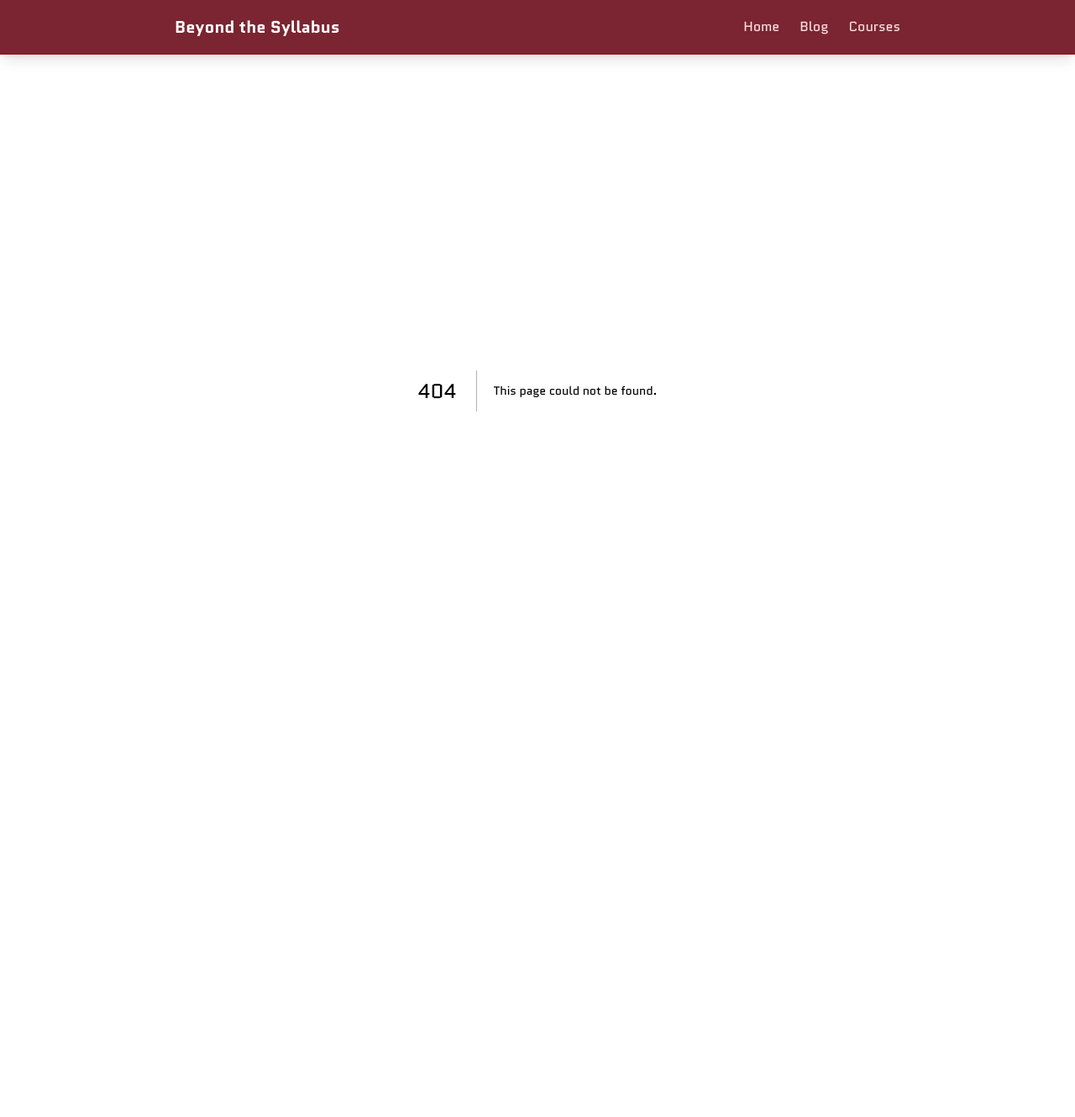
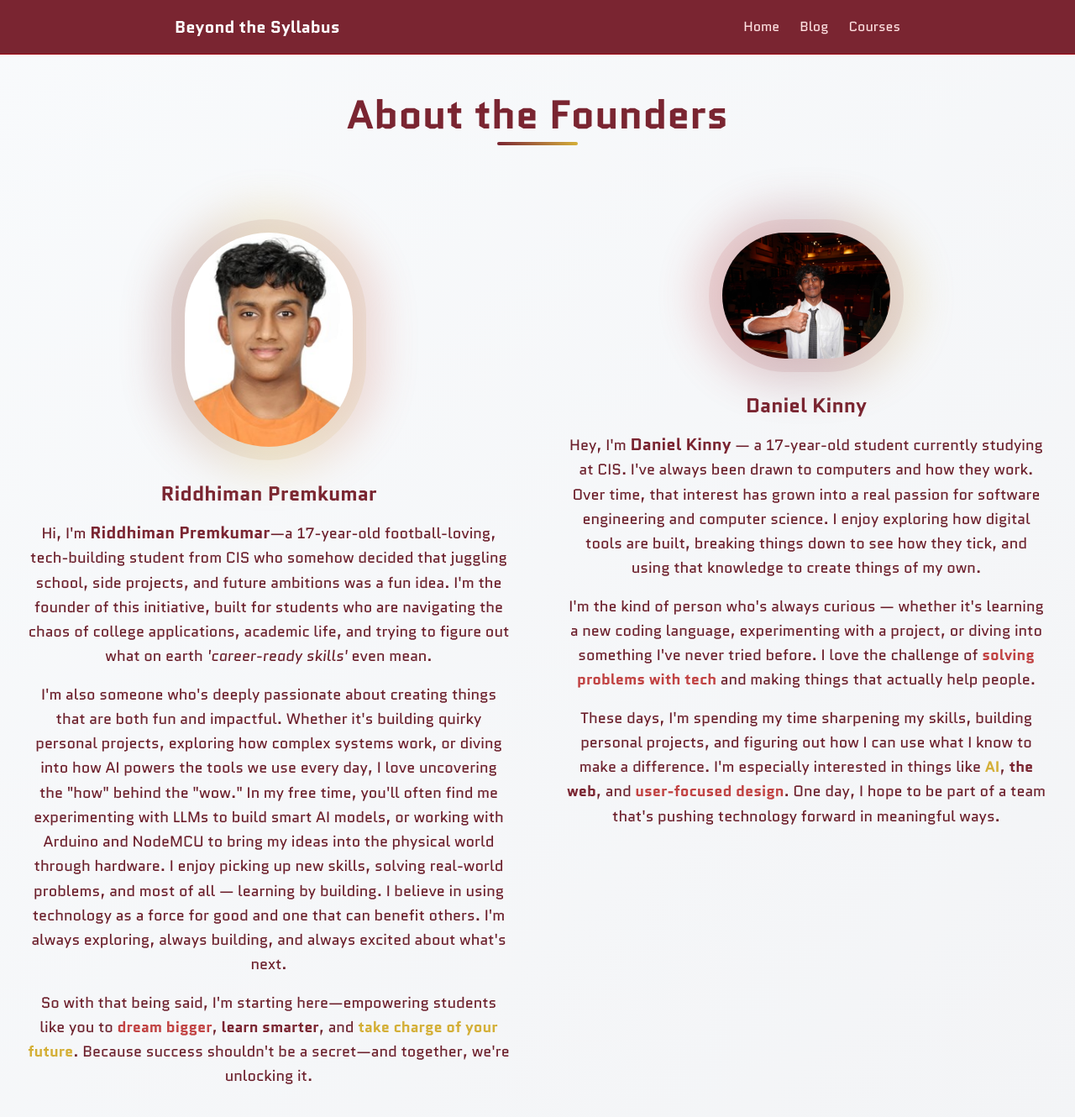
Before and after one commit to danielKinny/cs-blog, a Next.js app: page /about in a window 1280 px wide. Before the commit this address had no page. Shown: the top 1330 px of the page at 84% size. Before the commit the page ends 865 px from the top, so only its background shows below. Built offline with nearby package versions, Linux system fonts and the light colour scheme.

Commit message:
moved about page

```diff
--- /dev/null
+++ b/app/about/page.tsx
@@ -0,0 +1,139 @@
+import React from "react";
+import Image from "next/image";
+
+export function Page() {
+  return (
+    <div className="min-h-screen bg-gradient-to-br from-slate-50 to-gray-100 py-12 px-4 sm:px-6 lg:px-8">
+      <div className="max-w-7xl mx-auto">
+        <div className="flex flex-col items-center gap-16">
+          <div className="relative mb-6">
+            <h2 className="text-4xl md:text-5xl font-bold text-[#7a2531] mb-2 text-center">
+              About the Founders
+            </h2>
+            <div className="w-24 h-1 bg-gradient-to-r from-[#7a2531] to-[#d4af37] rounded-full mx-auto"></div>
+          </div>
+
+          <div className="grid lg:grid-cols-2 gap-16 w-full">
+            <div className="flex flex-col items-center text-center space-y-6">
+              <div className="flex-shrink-0 relative">
+                <div className="absolute -inset-4 bg-gradient-to-r from-[#7a2531] via-[#d4af37] to-[#c14242] rounded-full opacity-20 blur-xl"></div>
+                <div className="relative bg-gradient-to-br from-[#7a2531]/10 to-[#d4af37]/10 rounded-full p-4">
+                  <Image
+                    src="/riddhi.jpeg"
+                    alt="Riddhiman Premkumar"
+                    width={200}
+                    height={200}
+                    className="rounded-full object-cover"
+                  />
+                </div>
+              </div>
+
+              <div className="text-[#6b1e2a] space-y-4 text-lg leading-relaxed max-w-2xl">
+                <h3 className="text-2xl font-bold text-[#7a2531]">
+                  Riddhiman Premkumar
+                </h3>
+                <p>
+                  Hi, I&apos;m{" "}
+                  <span className="text-[#7a2531] font-bold text-xl">
+                    Riddhiman Premkumar
+                  </span>
+                  —a 17-year-old football-loving, tech-building student from CIS who
+                  somehow decided that juggling school, side projects, and future
+                  ambitions was a fun idea. I&apos;m the founder of this initiative,
+                  built for students who are navigating the chaos of college
+                  applications, academic life, and trying to figure out what on
+                  earth <em>&apos;career-ready skills&apos;</em> even mean.
+                </p>
+                <p>
+                  I&apos;m also someone who&apos;s deeply passionate about creating
+                  things that are both fun and impactful. Whether it&apos;s building
+                  quirky personal projects, exploring how complex systems work, or
+                  diving into how AI powers the tools we use every day, I love
+                  uncovering the "how" behind the "wow." In my free time,
+                  you&apos;ll often find me experimenting with LLMs to build smart
+                  AI models, or working with Arduino and NodeMCU to bring my ideas
+                  into the physical world through hardware. I enjoy picking up new
+                  skills, solving real-world problems, and most of all — learning by
+                  building. I believe in using technology as a force for good and
+                  one that can benefit others. I&apos;m always exploring, always
+                  building, and always excited about what&apos;s next.
+                </p>
+                <p>
+                  So with that being said, I&apos;m starting here—empowering
+                  students like you to{" "}
+                  <span className="text-[#c14242] font-semibold">dream bigger</span>
+                  ,{" "}
+                  <span className="text-[#7a2531] font-semibold">
+                    learn smarter
+                  </span>
+                  , and{" "}
+                  <span className="text-[#d4af37] font-semibold">
+                    take charge of your future
+                  </span>
+                  . Because success shouldn&apos;t be a secret—and together,
+                  we&apos;re unlocking it.
+                </p>
+              </div>
+            </div>
+
+            <div className="flex flex-col items-center text-center space-y-6">
+              <div className="flex-shrink-0 relative">
+                <div className="absolute -inset-4 bg-gradient-to-r from-[#c14242] via-[#7a2531] to-[#d4af37] rounded-full opacity-20 blur-xl"></div>
+                <div className="relative bg-gradient-to-br from-[#c14242]/10 to-[#7a2531]/10 rounded-full p-4">
+                  <Image
+                    src="/danny.JPG"
+                    alt="Daniel Kinny"
+                    width={200}
+                    height={200}
+                    className="rounded-full object-cover"
+                  />
+                </div>
+              </div>
+
+              <div className="text-[#6b1e2a] space-y-4 text-lg leading-relaxed max-w-2xl">
+                <h3 className="text-2xl font-bold text-[#7a2531]">Daniel Kinny</h3>
+                <p>
+                  Hey, I&apos;m{" "}
+                  <span className="text-[#7a2531] font-bold text-xl">
+                    Daniel Kinny
+                  </span>{" "}
+                  — a 17-year-old student currently studying at CIS. I&apos;ve
+                  always been drawn to computers and how they work. Over time, that
+                  interest has grown into a real passion for software engineering
+                  and computer science. I enjoy exploring how digital tools are
+                  built, breaking things down to see how they tick, and using that
+                  knowledge to create things of my own.
+                </p>
+                <p>
+                  I&apos;m the kind of person who&apos;s always curious — whether
+                  it&apos;s learning a new coding language, experimenting with a
+                  project, or diving into something I&apos;ve never tried before. I
+                  love the challenge of{" "}
+                  <span className="text-[#c14242] font-semibold">
+                    solving problems with tech
+                  </span>{" "}
+                  and making things that actually help people.
+                </p>
+                <p>
+                  These days, I&apos;m spending my time sharpening my skills,
+                  building personal projects, and figuring out how I can use what I
+                  know to make a difference. I&apos;m especially interested in
+                  things like{" "}
+                  <span className="text-[#d4af37] font-semibold">AI</span>,{" "}
+                  <span className="text-[#7a2531] font-semibold">the web</span>, and{" "}
+                  <span className="text-[#c14242] font-semibold">
+                    user-focused design
+                  </span>
+                  . One day, I hope to be part of a team that&apos;s pushing
+                  technology forward in meaningful ways.
+                </p>
+              </div>
+            </div>
+          </div>
+        </div>
+      </div>
+    </div>
+  );
+}
+
+export default Page;
```
Also changed, not shown: app/page.tsx (+146 -35 lines), courses.csv (deleted).
